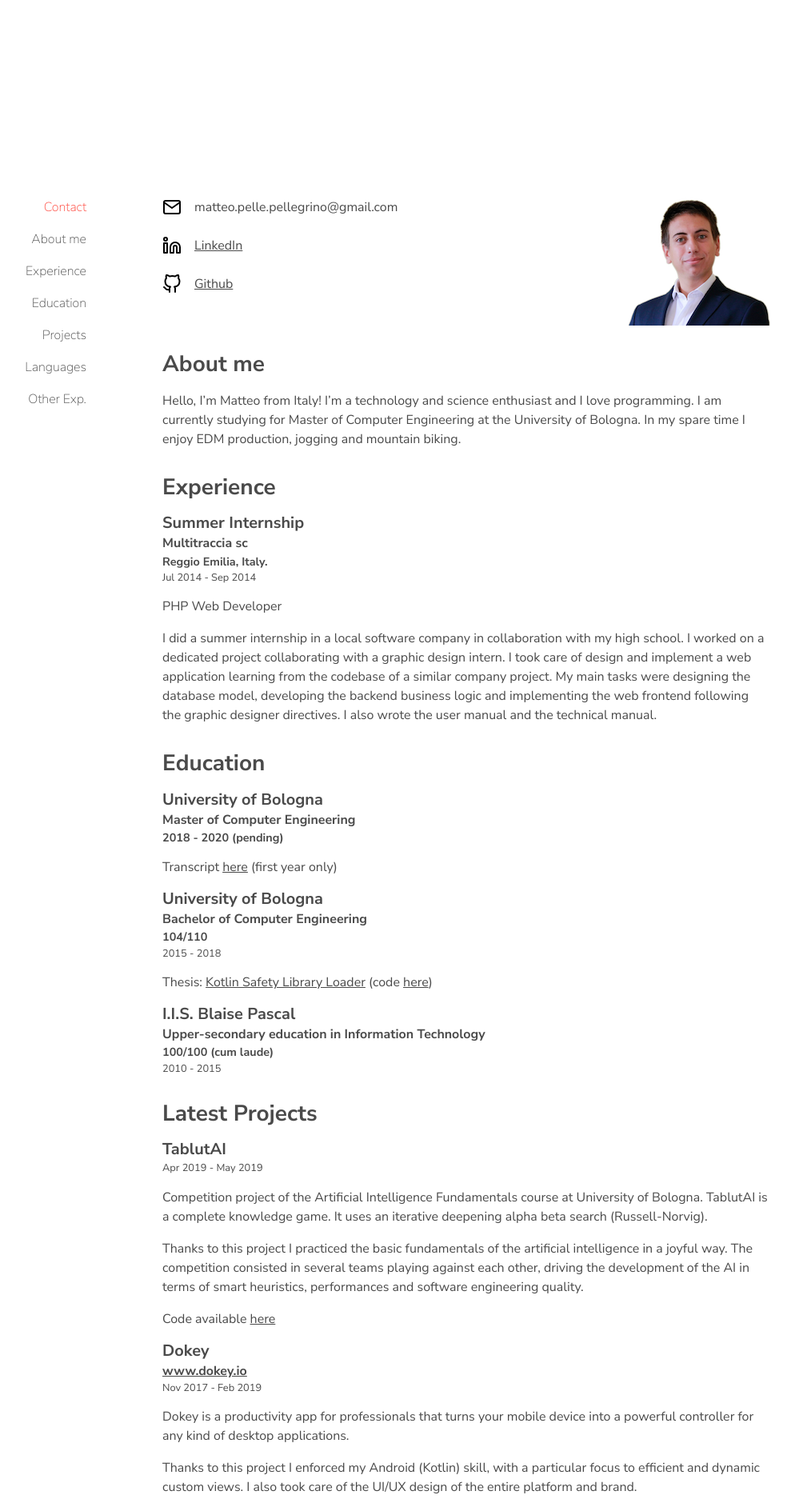
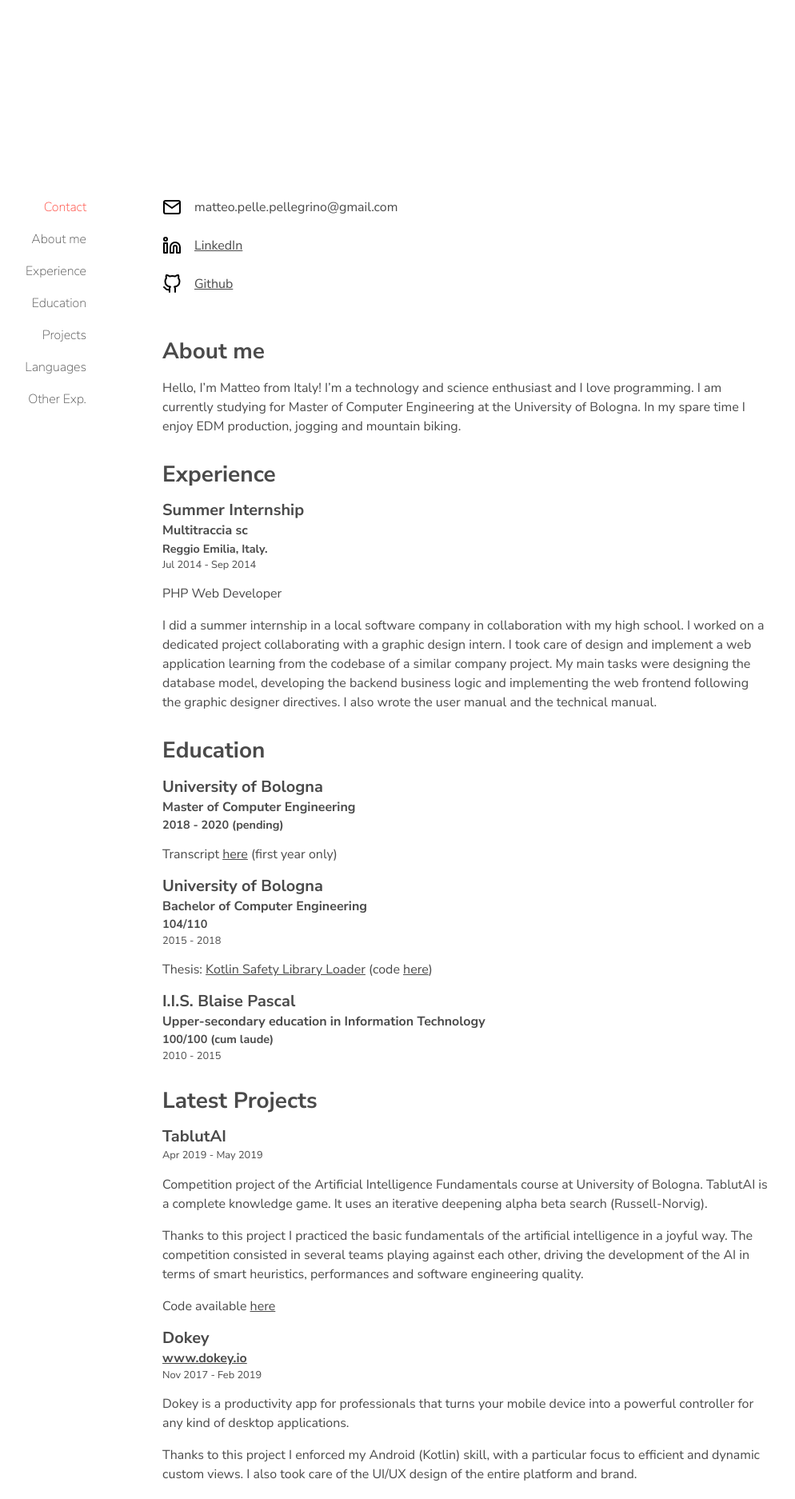
Before and after one commit to arabello/arabello.github.io, a Jekyll site: the page built from index.md, in a window 1280 px wide. Shown: the part 928-2802 px from the top of the page at 80% size, without its empty margins (57-1051 px from the left). Built offline with Jekyll 4.4.1, drawn with Linux system fonts in a browser that asks for light colours.

Commit message:
Remove profile image

```diff
--- a/_includes/contact.html
+++ b/_includes/contact.html
@@ -11,5 +11,4 @@
             </div>
         {% endfor %}
     </div>
-    <img src="/assets/images/profile1-no-bg.png" class="img-fluid flex-lg-grow-0 flex-grow-1">
 </div>
```
